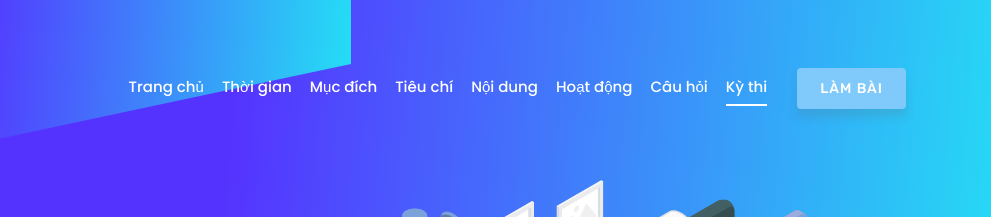
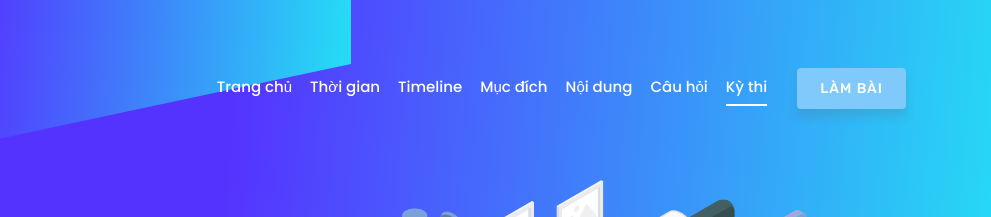
Before and after one commit to lvminh/edu-fitpretest, a plain HTML site: page index.html in a window 1280 px wide. Shown: the top 217 px of the page, 289-1280 px from the left. Drawn offline with Linux system fonts and the light colour scheme; files whose address does not match are found by name.

Commit message:
bo menu Tieu chi & Hoat dong, thay the bang menu timeline

```diff
--- a/index.html
+++ b/index.html
@@ -51,17 +51,20 @@
               <a class="nav-link page-scroll" href="#time">Thời gian</a>
             </li>
             <li class="nav-item">
+              <a class="nav-link page-scroll" href="#timeline">Timeline</a>
+            </li>
+            <li class="nav-item">
               <a class="nav-link page-scroll" href="#services">Mục đích</a>
             </li>
-            <li class="nav-item">
+            <!--<li class="nav-item">
               <a class="nav-link page-scroll" href="#business-plan">Tiêu chí</a>
-            </li>
+            </li>-->
             <li class="nav-item">
               <a class="nav-link page-scroll" href="#features">Nội dung</a>
             </li>
-            <li class="nav-item">
+            <!--<li class="nav-item">
               <a class="nav-link page-scroll" href="#pricing">Hoạt động</a>
-            </li>
+            </li>-->
             <li class="nav-item">
               <a class="nav-link page-scroll" href="#testimonial">Câu hỏi</a>
             </li>
```
